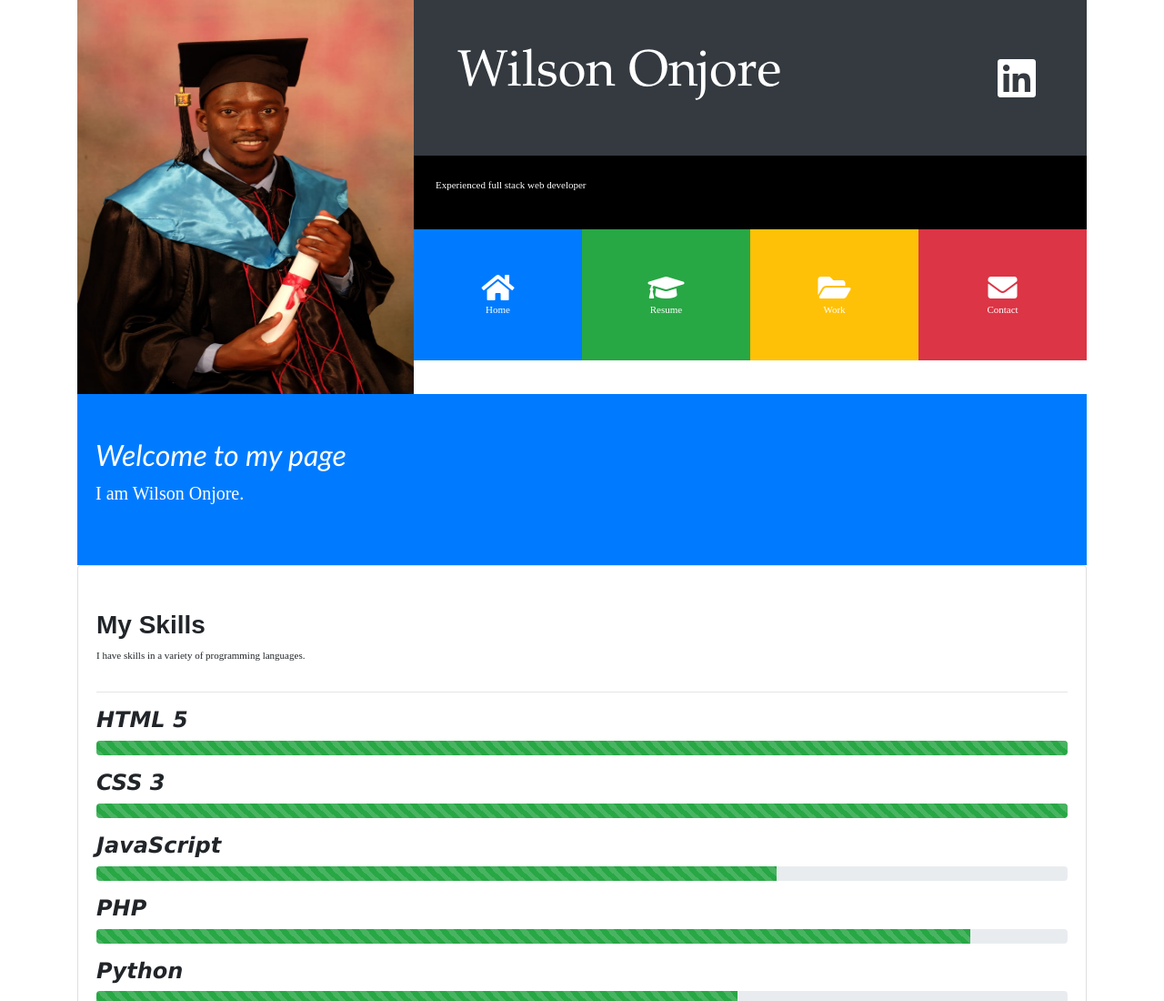
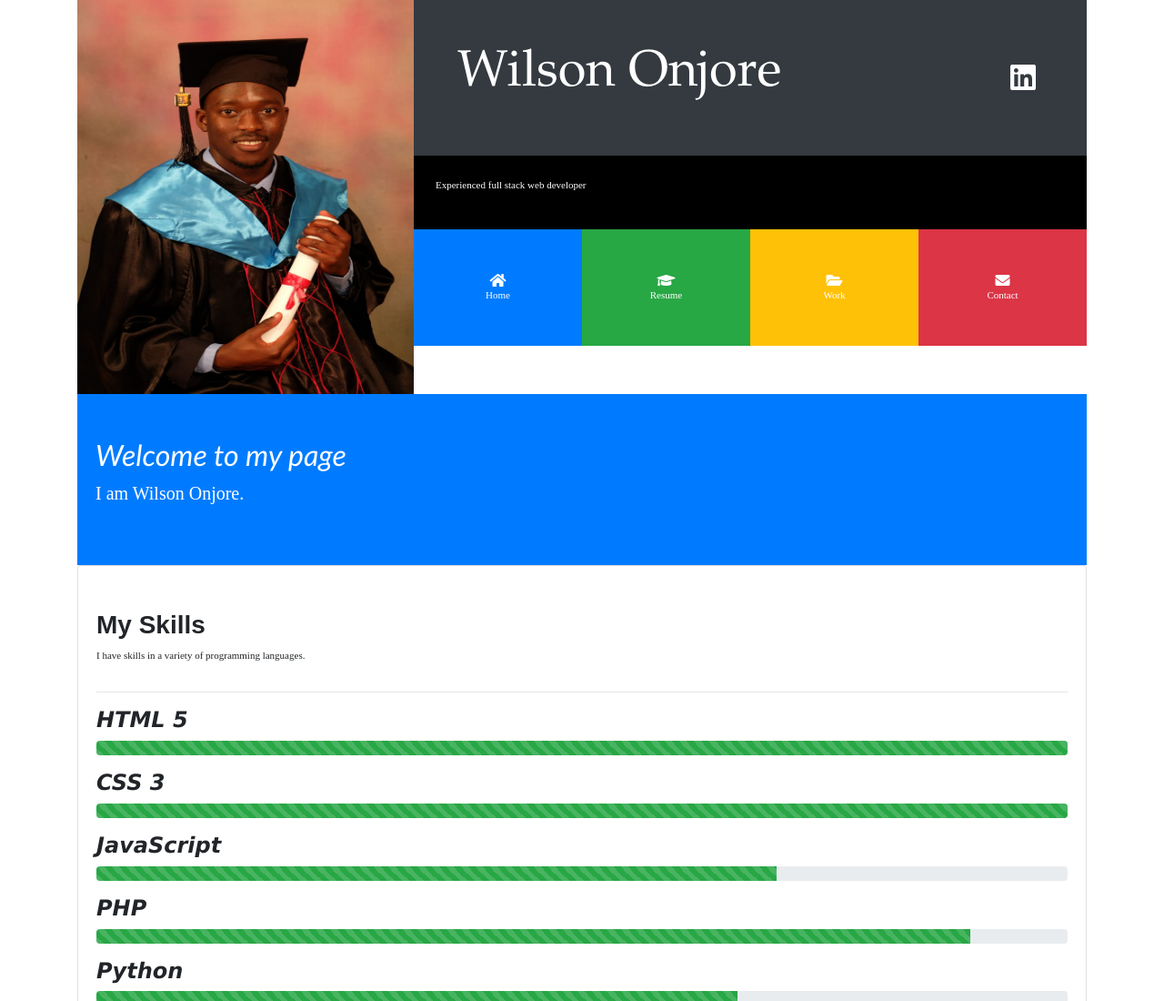
Before and after one commit to flexwilly/portfolio, a plain HTML site: page index.html in a window 1280 px wide. Shown: the top 1100 px of the page at 91% size. Drawn offline with nearby package versions, Linux system fonts and the light colour scheme; some packages are replaced by stand-ins of ours; a script that the page names is missing.

Commit message:
Update index.html

```diff
--- a/index.html
+++ b/index.html
@@ -45,12 +45,12 @@
                   "
                 >
                   <h1 class="display-4">Wilson Onjore</h1>
-                  <div class="d-none d-sm-block">
+                  <div class="d-sm-block">
                     <a
                       href="https://www.linkedin.com/in/wilson-onjore-98745b10b/"
                       class="text-white m-2"
                     >
-                      <i class="fab fa-linkedin fa-3x"></i>
+                      <i class="fab fa-linkedin fa-2x"></i>
                     </a>
                   </div>
                 </div>
@@ -75,7 +75,7 @@
                     data-toggle="collapse"
                     data-target="#home"
                   >
-                    <i class="fas fa-home fa-2x d-block"></i>
+                    <i class="fas fa-home  d-block"></i>
                     <span class="d-none d-sm-block">Home</span>
                   </div>
                   <div
@@ -83,7 +83,7 @@
                     data-toggle="collapse"
                     data-target="#resume"
                   >
-                    <i class="fas fa-graduation-cap fa-2x d-block"></i>
+                    <i class="fas fa-graduation-cap  d-block"></i>
                     <span class="d-none d-sm-block">Resume</span>
                   </div>
                   <div
@@ -91,7 +91,7 @@
                     data-toggle="collapse"
                     data-target="#work"
                   >
-                    <i class="fas fa-folder-open fa-2x d-block"></i>
+                    <i class="fas fa-folder-open  d-block"></i>
                     <span class="d-none d-sm-block">Work</span>
                   </div>
                   <div
@@ -99,7 +99,7 @@
                     data-toggle="collapse"
                     data-target="#contact"
                   >
-                    <i class="fas fa-envelope fa-2x d-block"></i>
+                    <i class="fas fa-envelope  d-block"></i>
                     <span class="d-none d-sm-block">Contact</span>
                   </div>
                 </div>
```
